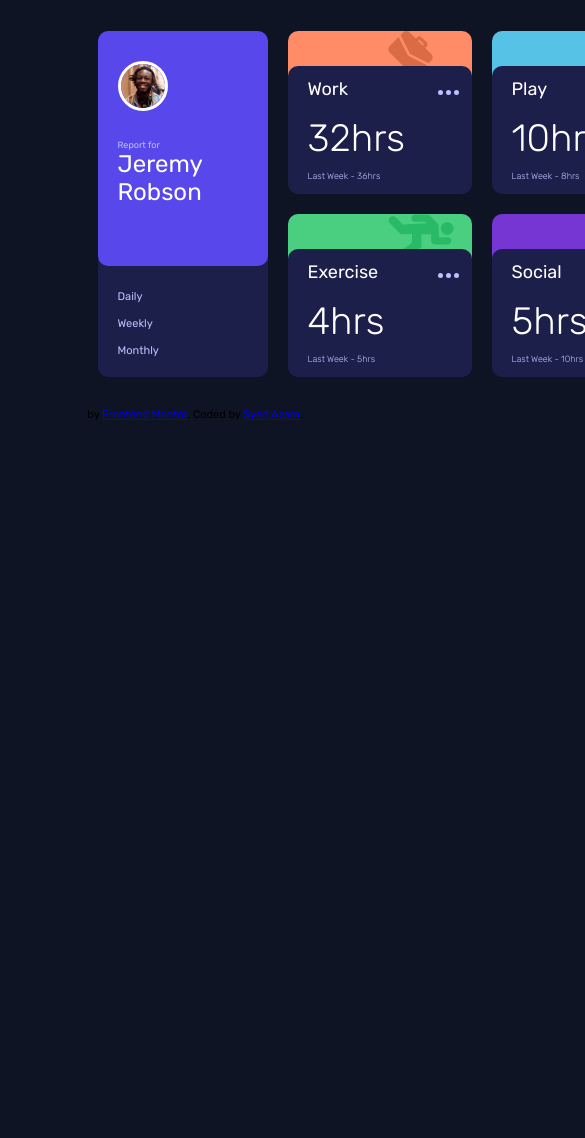
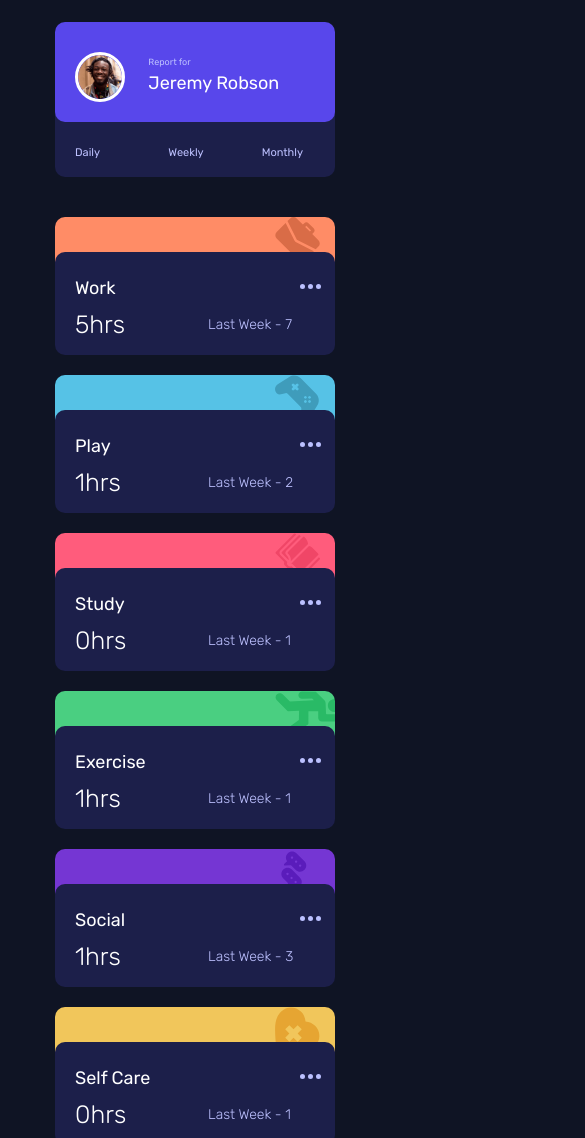
Before and after one commit to SyedAzam246/Time-Tracking-Dashboard, a website with bundled scripts: page index.html in a window 390 px wide. Shown: the top 1138 px of the page, 585 px wide, since content can reach past the window. Before the commit the page ends 844 px from the top, so only its background shows below. Built offline with nearby package versions, Linux system fonts and the light colour scheme.

Commit message:
finish work

```diff
--- a/index.html
+++ b/index.html
@@ -13,6 +13,8 @@
 <body>
 
   <!--Main Card-->
+  <div class="cent">
+
   <main class="container">
     <section class="person">
       <div class="main-card">
@@ -23,18 +25,20 @@
 
       <!--Sub Card-->
       <div class="person-subcard">
-          <div class="person-subcard-daily"><a href="# " class="text-link">Daily</a></div>
-          <div class="person-subcard-weekly"><a href="#" class="text-link">Weekly</a> </div>
-          <div class="person-subcard-monthly"><a href="#" class="text-link">Monthly</a> </div>
+          <div class="person-subcard-daily"><a href="#" class="text-link daily">Daily</a></div>
+          <div class="person-subcard-weekly"><a href="#" class="text-link weekly">Weekly</a> </div>
+          <div class="person-subcard-monthly"><a href="#" class="text-link monthly">Monthly</a> </div>
       </div>
     </section>
+
+    <!--Details-->
     <section class="work">
       <div class="work-background small-card-back">
       </div>
       <div class="work-main card">
         <div class="work-main-title card-title">Work </div> <a href="#" class="nav-link"><span class="card-nav-dot"></span></a>
-        <div class="work-main-time card-time">32hrs</div>
-        <div class="work-main-last-status card-status">Last Week - 36hrs</div>
+        <div class="work-main-time card-time current">32hrs</div>
+        <div class="work-main-last-status card-status previous">Last Week - 36hrs</div>
       </div>
     </section>
 
@@ -43,8 +47,8 @@
       </div>
       <div class="play-main card">
         <div class="play-main-title  card-title">Play </div><a href="#" class="nav-link"><span class="card-nav-dot"></span></a>
-        <div class="play-main-time card-time">10hrs</div>
-        <div class="play-main-last-status  card-status">Last Week - 8hrs</div>
+        <div class="play-main-time card-time current">10hrs</div>
+        <div class="play-main-last-status  card-status previous">Last Week - 8hrs</div>
       </div>
     </section>
 
@@ -53,8 +57,8 @@
       </div>
       <div class="study-main card">
         <div class="study-main-title card-title">Study </div> <a href="#" class="nav-link"><span class="card-nav-dot"></span></a>
-        <div class="study-main-time card-time">4hrs</div>
-        <div class="study-main-last-status card-status">Last Week - 7hrs</div>
+        <div class="study-main-time card-time current">4hrs</div>
+        <div class="study-main-last-status card-status previous">Last Week - 7hrs</div>
       </div>
     </section>
 
@@ -63,8 +67,8 @@
       </div>
       <div class="exercise-main card">
         <div class="exercise-main-title card-title">Exercise </div> <a href="#" class="nav-link"><span class="card-nav-dot"></span></a>
-        <div class="exercise-main-time card-time">4hrs</div>
-        <div class="exercise-main-last-status card-status">Last Week - 5hrs</div>
+        <div class="exercise-main-time card-time current">4hrs</div>
+        <div class="exercise-main-last-status card-status previous">Last Week - 5hrs</div>
       </div>
     </section>
 
@@ -73,8 +77,8 @@
       </div>
       <div class="social-main card">
         <div class="social-main-title card-title">Social </div> <a href="#" class="nav-link"><span class="card-nav-dot"></span></a>
-        <div class="social-main-time card-time">5hrs</div>
-        <div class="social-main-last-status card-status">Last Week - 10hrs</div>
+        <div class="social-main-time card-time current">5hrs</div>
+        <div class="social-main-last-status card-status previous">Last Week - 10hrs</div>
       </div>
     </section>
 
@@ -83,17 +87,18 @@
       </div>
       <div class="self-care-main card">
         <div class="self-care-main-title card-title">Self Care</div> <a href="#" class="nav-link"><span class="card-nav-dot"></span></a>
-        <div class="self-care-main-time card-time">2hrs</div>
-        <div class="self-care-main-last-status card-status">Last Week - 2hrs</div>
+        <div class="self-care-main-time card-time current">2hrs</div>
+        <div class="self-care-main-last-status card-status previous">Last Week - 2hrs</div>
       </div>
     </section>
 
   </main>
-
+</div>
   <footer class="attribution">
-    <div> by <a href="https://www.frontendmentor.io?ref=challenge" target="_blank">Frontend Mentor</a>.  <span>Coded by <a href="#">Syed Azam</a>.</span> </div>
+    <div> by <a href="https://www.frontendmentor.io?ref=challenge" target="_blank"> Frontend Mentor </a>.  <span> Coded by <a href="https://www.linkedin.com/in/syedazam246/" target="_blank">Syed Azam</a>.</span> </div>
 
   </footer>
   <script src="js/style.js"></script>
+  <script type="module" src="js/main.js"></script>
 </body>
 </html>
--- /dev/null
+++ b/js/main.js
@@ -0,0 +1,49 @@
+import configData from '../data.json' assert {type: 'json'};
+let data = {
+    daily: document.querySelector('.daily'),
+    weekly:  document.querySelector('.weekly'),
+    monthly:  document.querySelector('.monthly')
+}
+
+const currentInfo = document.querySelectorAll('.current');
+const previousInfo = document.querySelectorAll('.previous');
+
+data.daily.addEventListener('click',getdaily);
+data.weekly.addEventListener('click',getWeekly);
+data.monthly.addEventListener('click',getMonthly);
+
+getdaily();
+
+function getdaily() {
+
+    currentInfo.forEach((e, ind) => {
+        e.textContent =  `${configData[ind].timeframes.daily.current}hrs`;
+
+    })
+    previousInfo.forEach((e, ind) => {
+        e.textContent =  `Last Week - ${configData[ind].timeframes.daily.previous}`;
+
+    })
+}
+function getWeekly() {
+
+    currentInfo.forEach((e, ind) => {
+        e.textContent =  `${configData[ind].timeframes.weekly.current}hrs`;
+
+    })
+    previousInfo.forEach((e, ind) => {
+        e.textContent =  `Last Week - ${configData[ind].timeframes.weekly.previous}`;
+
+    })
+}
+function getMonthly() {
+
+    currentInfo.forEach((e, ind) => {
+        e.textContent =  `${configData[ind].timeframes.monthly.current}hrs`;
+
+    })
+    previousInfo.forEach((e, ind) => {
+        e.textContent =  `Last Week - ${configData[ind].timeframes.monthly.previous}`;
+
+    })
+}
--- a/sass/abstracts/_varaibles.scss
+++ b/sass/abstracts/_varaibles.scss
@@ -23,9 +23,10 @@ $Soft-orange-self-care: hsl(43, 84%, 65%);
 //### Neutral
 
 $Very-dark-blue: hsl(226, 43%, 10%);
-$Dark-blue: hsl(235, 46%, 20%);
+$Dark-blue: hsl(236, 45%, 20%);
 $Desaturated-blue: hsl(235, 45%, 61%);
 $Pale-Blue: hsl(236, 100%, 87%);
+$hover-color: hsl(235, 41%, 40%);
 
 //## Typography
 
--- /dev/null
+++ b/sass/abstracts/mixin.scss
@@ -0,0 +1,3 @@
+@mixin card-mob-layout {
+  width: 100%;
+}
--- a/sass/base/_typography.scss
+++ b/sass/base/_typography.scss
@@ -5,6 +5,18 @@ body {
 }
 
 .attribution {
-  font-size: 11px;
+  font-size: 14px;
   text-align: center;
+  color: $white;
 }
+.attribution div a {
+  text-decoration: none;
+  color: $Soft-orange-self-care;
+  font-size: 12px;
+  transition: all .2s ease-in;
+}
+.attribution div a:hover {
+  font-style: italic;
+  color: $Desaturated-blue;
+  font-size: 14px;
+}
--- a/sass/component/_cards.scss
+++ b/sass/component/_cards.scss
@@ -88,12 +88,14 @@
     font-size: 38px;
     font-weight: $font-weight-1;
     grid-area: time;
+    transition: all 0.3s ease-in-out;
   }
   &-status {
     font-size: 9px;
     font-weight: $font-weight-1;
     grid-area: status;
     color: $Pale-Blue;
+    transition: all 0.3s ease-in-out;
   }
 }
 
@@ -167,5 +169,106 @@
 }
 
 .active {
-  background-color: $Desaturated-blue;
+  background-color: $hover-color;
 }
+
+/******************/
+/****Media Query*******/
+/******************/
+
+@media only screen and (max-width: 850px) {
+  .main-card {
+    display: grid;
+    grid-template-columns: repeat(3, 1fr);
+    grid-template-rows: 40px 1fr;
+    height: 100px;
+  }
+  .text-link {
+  }
+  .person {
+    grid-template-columns: auto;
+    grid-template-rows: 1fr;
+
+    &-img {
+      grid-row: span 2;
+    }
+    &-report,
+    &-name {
+      margin-left: 0px;
+    }
+    &-report {
+      margin-top: 35px;
+    }
+    &-name {
+      font-size: 18px;
+      grid-area: 2 / 2 / 3 / 4;
+      margin-top: 10px;
+    }
+    /******************/
+    /****Sub Card****/
+    /****************/
+
+    &-subcard {
+      display: grid;
+      grid-template-columns: repeat(3, 1fr);
+      grid-template-rows: 1fr;
+
+      &-daily,
+      &-weekly,
+      &-monthly {
+        color: $Pale-Blue;
+
+        z-index: 4;
+      }
+    }
+  }
+  ///
+  .card {
+    width: 100%;
+
+    grid-template-columns: 100px 1fr 35px;
+    grid-template-rows: 39px 50px;
+
+    &-title {
+      margin-bottom: -10px;
+      grid-area: 1 / 1 / 2 / 3;
+    }
+    &-time {
+      font-size: 25px;
+      grid-area: 2 / 1 / 3 / 2;
+    }
+    &-status {
+      font-size: 14px;
+      grid-area: 2 / 2 / 2 / 4;
+      margin-left: 53px;
+    }
+  }
+
+  .card-nav-dot {
+    grid-area: 1 / 3 / 2 / 4;
+    margin-bottom: -8px;
+  }
+  .small-card-back {
+    background-size: contain;
+    background-position-x: 220px;
+  }
+
+  .work {
+    @include card-mob-layout;
+  }
+  .play {
+    @include card-mob-layout;
+  }
+  .study {
+    @include card-mob-layout;
+  }
+  .exercise {
+    @include card-mob-layout;
+  }
+  .social {
+    @include card-mob-layout;
+  }
+  .self-care {
+    @include card-mob-layout;
+  }
+}
--- a/sass/layout/_grids.scss
+++ b/sass/layout/_grids.scss
@@ -1,8 +1,13 @@
+.cent {
+  display: grid;
+  justify-content: center;
+}
+
 .container {
-  width: 50%;
+  //width: 50%;
   //height: 60vh;
   display: grid;
-  grid-template-columns: repeat(4, 1fr);
+  grid-template-columns: repeat(4, 190px);
   grid-template-rows: repeat(2, 1fr);
   justify-items: center;
   //align-items: center;
@@ -16,3 +21,28 @@
   height: 18rem;
   grid-template-rows: 1fr 1fr 1fr 1fr;
 }
+
+/******************/
+/****Media Query*******/
+/******************/
+
+@media only screen and (max-width: 850px) {
+  .container {
+    grid-template-columns: 280px;
+    grid-template-rows: auto;
+    // grid-auto-rows: 1fr;
+    //justify-items: center;
+    //align-items: center;
+    row-gap: 20px;
+    //margin: 8% auto;
+  }
+
+  .person {
+    grid-template-rows: 1fr 55px;
+   // display: grid;
+    grid-row: 1 / span 2;
+    height: auto;
+    width: 100%;
+
+  }
+}
--- a/sass/main.scss
+++ b/sass/main.scss
@@ -1,5 +1,6 @@
 @import "abstracts/varaibles";
 @import "base/reset";
+@import "abstracts/mixin";
 @import "base/typography";
 @import "component/buttons";
 @import "component/cards";
```
Also changed, not shown: package.json (+8 -2 lines), css/style.css, 1 other file.
